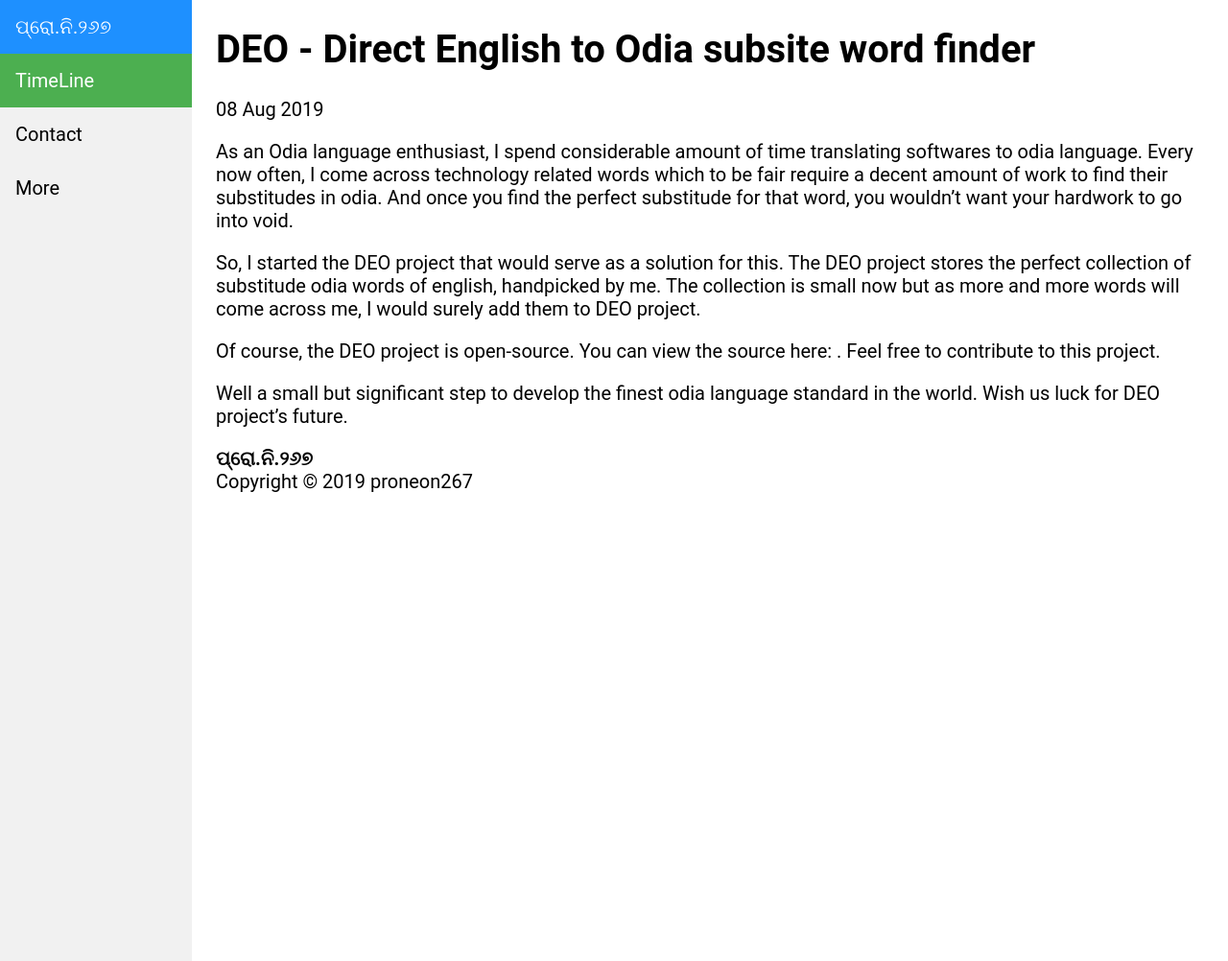
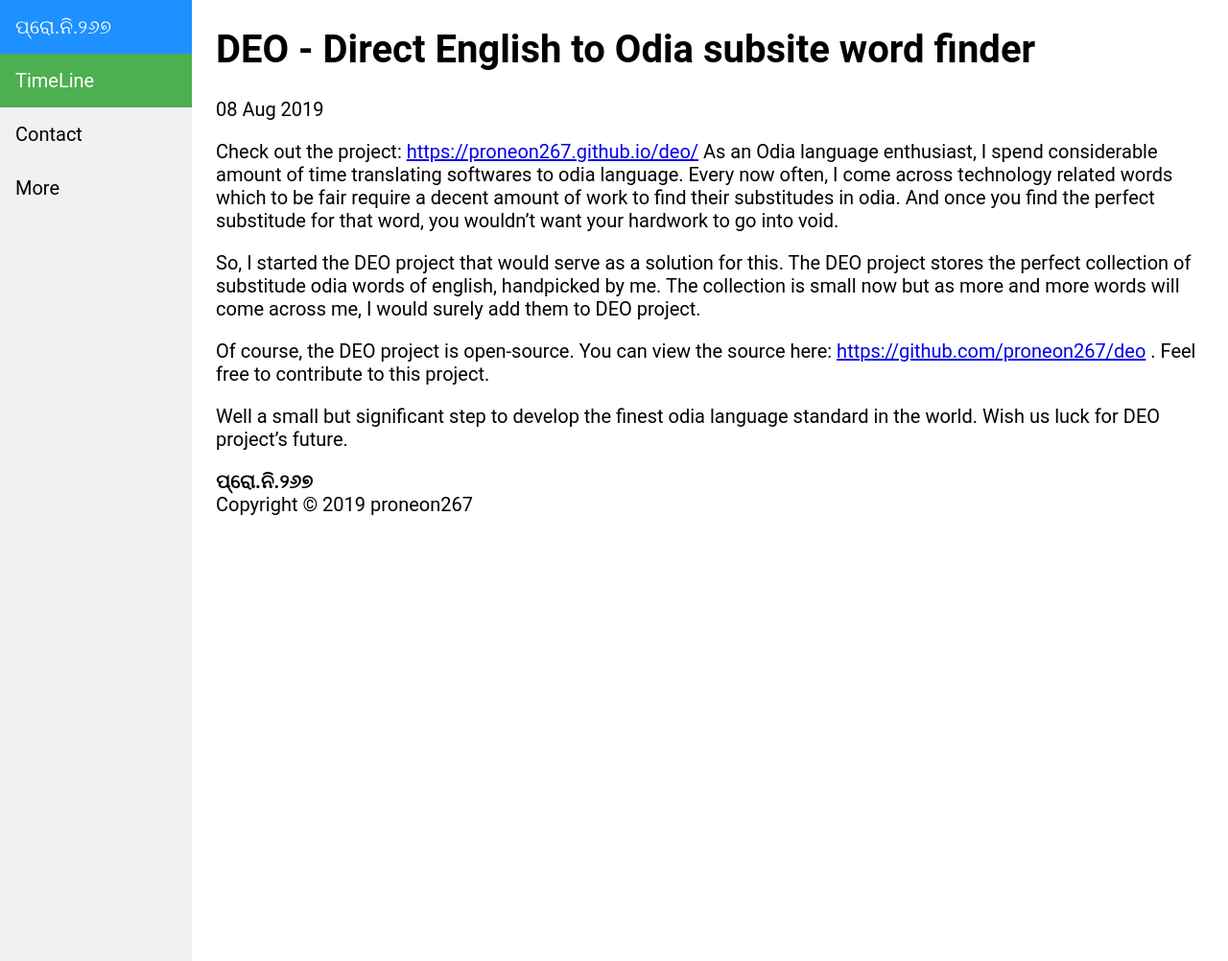
Before and after one commit to proneon267/proneon267.github.io, a Jekyll site: the page built from _posts/2019-08-08-DEO-direct-english-to-odia.md, in a window 1280 px wide and 1002 px high. Shown: the whole window at 96% size. Built offline with Jekyll 4.4.1, drawn with Linux system fonts in a browser that asks for light colours; comment, search, counter and statistics services are not loaded.

Commit message:
Update 2019-08-08-DEO-direct-english-to-odia.md

```diff
--- a/_posts/2019-08-08-DEO-direct-english-to-odia.md
+++ b/_posts/2019-08-08-DEO-direct-english-to-odia.md
@@ -5,6 +5,7 @@ date: 2019-08-08
 comments: true
 blogstatus: active
 ---
+Check out the project: <https://proneon267.github.io/deo/>
 As an Odia language enthusiast, I spend considerable amount of time translating softwares to odia language.
 Every now often, I come across technology related words which to be fair require a decent amount of work to
 find their substitudes in odia. And once you find the perfect substitude for that word, you wouldn't want your
@@ -14,7 +15,7 @@ So, I started the DEO project that would serve as a solution for this. The DEO p
 collection of substitude odia words of english, handpicked by me. The collection is small now but as more
 and more words will come across me, I would surely add them to DEO project.
 
-Of course, the DEO project is open-source. You can view the source here: [](https://github.com/proneon267/deo) . Feel
+Of course, the DEO project is open-source. You can view the source here: <https://github.com/proneon267/deo> . Feel
 free to contribute to this project.
 
 Well a small but significant step to develop the finest odia language standard in the world. Wish us luck
```
